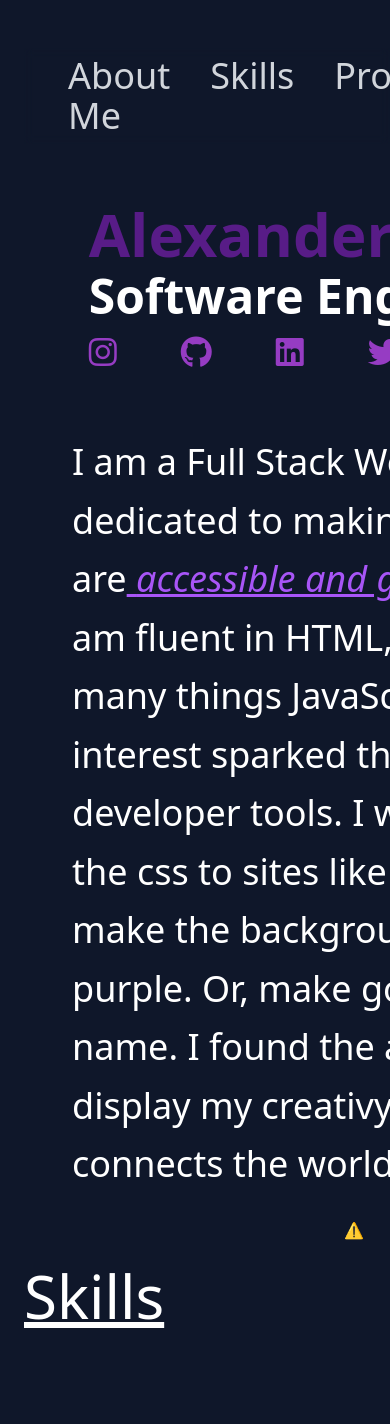
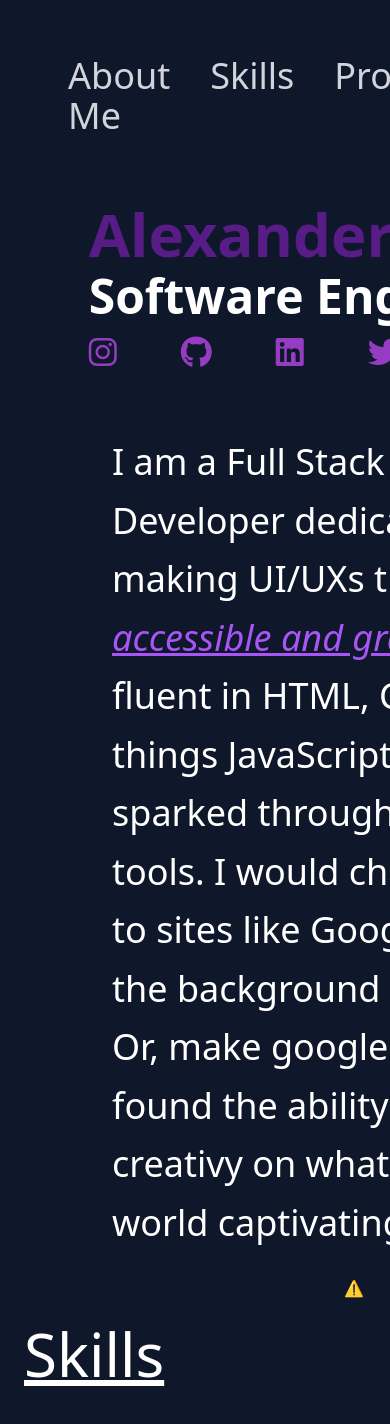
Before and after one commit to AlexanderBarlow/nextjs-portfolio, a Next.js app: page / in a window 390 px wide. Shown: the top 1424 px of the page. Built offline with nearby package versions, Linux system fonts and the light colour scheme; no server answers; a web font is replaced by a local one.

Commit message:
mobile styling

```diff
--- a/components/About.js
+++ b/components/About.js
@@ -35,7 +35,7 @@ function About() {
           <i className="fa-brands fa-twitter fa-2xl m-8" style={{"color": "#963cc3"}}/>
           </a>
         </div>
-          <p className=" lg:text-md text-white text-4xl lg:leading-relaxed leading-relaxed clear-right mt-12 w-fit m-6 justify-items-center ">
+          <p className=" lg:text-md text-white text-4xl lg:leading-relaxed leading-relaxed clear-right mt-12 w-fit m-6 justify-items-center ml-16">
             I am a Full Stack Web Developer dedicated to making UI/UXs that are
             <span className="italic text-purple-500 underline">
               {" "}
--- a/components/Contact.js
+++ b/components/Contact.js
@@ -3,7 +3,7 @@ import React from "react";
 function Contact() {
   return (
   <>
-  <h1 className="h-fit">Contact</h1>;
+  {/* <footer className="absolute w-screen justify-items-center align-middle">Email: alexanderbarlow7@gmail.com</footer>; */}
   </>
 )}
 
--- a/components/Skills.js
+++ b/components/Skills.js
@@ -6,7 +6,7 @@ import { Player } from "@lottiefiles/react-lottie-player";
 function Skills() {
   return (
     <section
-      className="flex fjustify-items-center align-middle h-screen w-screen"
+      className="flex justify-items-center align-middle h-screen w-screen"
       id="skills"
     >
       <a href="skills" className="scroll-smooth hidden"></a>
```
Also changed, not shown: pages/index.js (+5 -4 lines).
